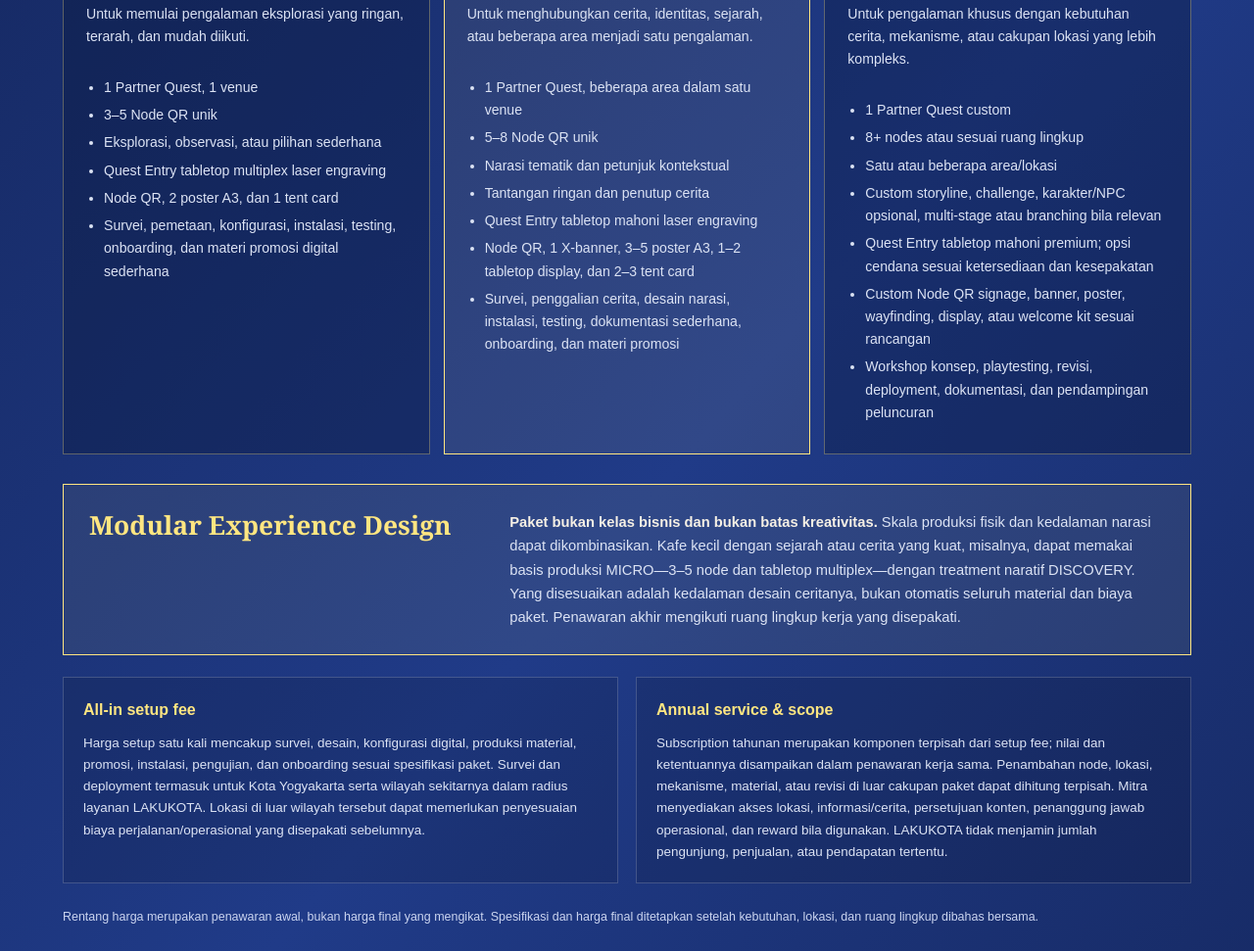
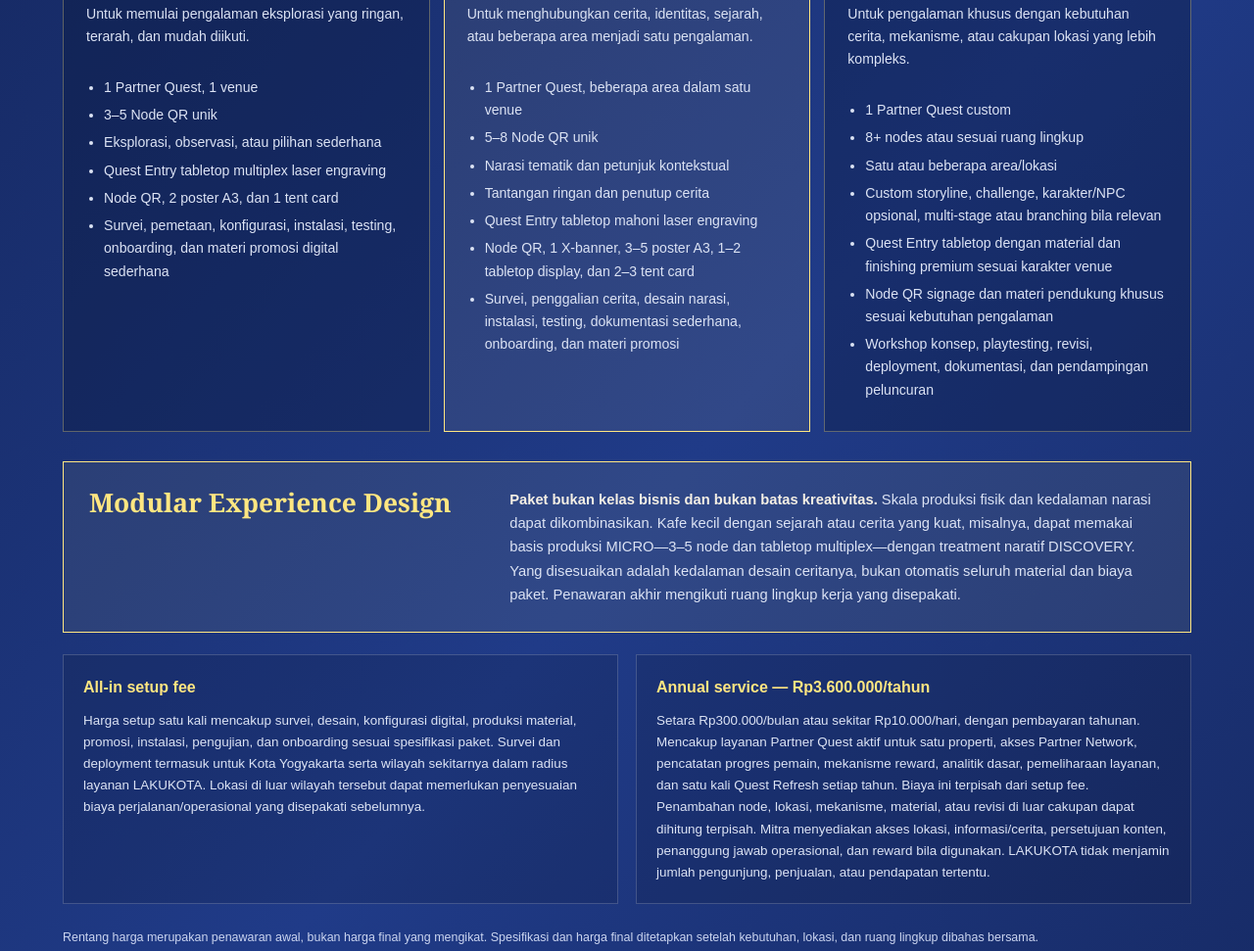
Before and after one commit to 837040362/lakukota-landing, a plain HTML site: page partner.html in a window 1280 px wide. Shown: the part 3705-4676 px from the top of the page at 98% size. Drawn offline with Linux system fonts and the light colour scheme.

Commit message:
Refine partner packages and clarify annual service pricing

```diff
--- a/partner.html
+++ b/partner.html
@@ -187,7 +187,7 @@
       <div class="package-level">03 / BESPOKE EXPERIENCE</div><h3>SIGNATURE</h3><div class="package-sub">Immersive Experience</div>
       <div class="package-price">Rp7,5–15 juta+</div>
       <p>Untuk pengalaman khusus dengan kebutuhan cerita, mekanisme, atau cakupan lokasi yang lebih kompleks.</p>
-      <ul><li>1 Partner Quest custom</li><li>8+ nodes atau sesuai ruang lingkup</li><li>Satu atau beberapa area/lokasi</li><li>Custom storyline, challenge, karakter/NPC opsional, multi-stage atau branching bila relevan</li><li>Quest Entry tabletop mahoni premium; opsi cendana sesuai ketersediaan dan kesepakatan</li><li>Custom Node QR signage, banner, poster, wayfinding, display, atau welcome kit sesuai rancangan</li><li>Workshop konsep, playtesting, revisi, deployment, dokumentasi, dan pendampingan peluncuran</li></ul>
+      <ul><li>1 Partner Quest custom</li><li>8+ nodes atau sesuai ruang lingkup</li><li>Satu atau beberapa area/lokasi</li><li>Custom storyline, challenge, karakter/NPC opsional, multi-stage atau branching bila relevan</li><li>Quest Entry tabletop dengan material dan finishing premium sesuai karakter venue</li><li>Node QR signage dan materi pendukung khusus sesuai kebutuhan pengalaman</li><li>Workshop konsep, playtesting, revisi, deployment, dokumentasi, dan pendampingan peluncuran</li></ul>
     </article>
   </div>
   <div class="modular-box">
@@ -196,7 +196,7 @@
   </div>
   <div class="package-terms">
     <div class="package-term"><h3>All-in setup fee</h3><p>Harga setup satu kali mencakup survei, desain, konfigurasi digital, produksi material, promosi, instalasi, pengujian, dan onboarding sesuai spesifikasi paket. Survei dan deployment termasuk untuk Kota Yogyakarta serta wilayah sekitarnya dalam radius layanan LAKUKOTA. Lokasi di luar wilayah tersebut dapat memerlukan penyesuaian biaya perjalanan/operasional yang disepakati sebelumnya.</p></div>
-    <div class="package-term"><h3>Annual service &amp; scope</h3><p>Subscription tahunan merupakan komponen terpisah dari setup fee; nilai dan ketentuannya disampaikan dalam penawaran kerja sama. Penambahan node, lokasi, mekanisme, material, atau revisi di luar cakupan paket dapat dihitung terpisah. Mitra menyediakan akses lokasi, informasi/cerita, persetujuan konten, penanggung jawab operasional, dan reward bila digunakan. LAKUKOTA tidak menjamin jumlah pengunjung, penjualan, atau pendapatan tertentu.</p></div>
+    <div class="package-term"><h3>Annual service — Rp3.600.000/tahun</h3><p>Setara Rp300.000/bulan atau sekitar Rp10.000/hari, dengan pembayaran tahunan. Mencakup layanan Partner Quest aktif untuk satu properti, akses Partner Network, pencatatan progres pemain, mekanisme reward, analitik dasar, pemeliharaan layanan, dan satu kali Quest Refresh setiap tahun. Biaya ini terpisah dari setup fee. Penambahan node, lokasi, mekanisme, material, atau revisi di luar cakupan dapat dihitung terpisah. Mitra menyediakan akses lokasi, informasi/cerita, persetujuan konten, penanggung jawab operasional, dan reward bila digunakan. LAKUKOTA tidak menjamin jumlah pengunjung, penjualan, atau pendapatan tertentu.</p></div>
   </div>
   <p class="package-foot">Rentang harga merupakan penawaran awal, bukan harga final yang mengikat. Spesifikasi dan harga final ditetapkan setelah kebutuhan, lokasi, dan ruang lingkup dibahas bersama.</p>
 </div>
```
